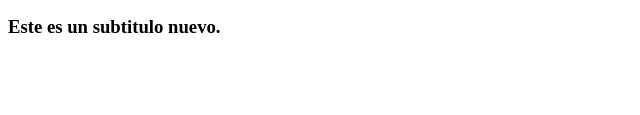
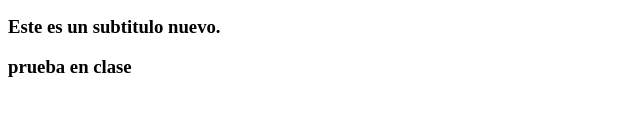
Before and after one commit to cristrd3/ingSoftware, a plain HTML site: page index.html in a window 1280 px wide. Shown: the part 161-276 px from the top of the page, without its empty margins (0-640 px from the left). Drawn offline with Linux system fonts and the light colour scheme.

Commit message:
cambio subido en clase

```diff
--- a/index.html
+++ b/index.html
@@ -1,3 +1,5 @@
 "<h1>Hola, desde ingSotware</h1>"
 <p>Esto es un parrafo hecho por Fran.</p>
 <h3>Este es un subtitulo nuevo.</h3>
+
+<h3>prueba en clase</h3>
```
